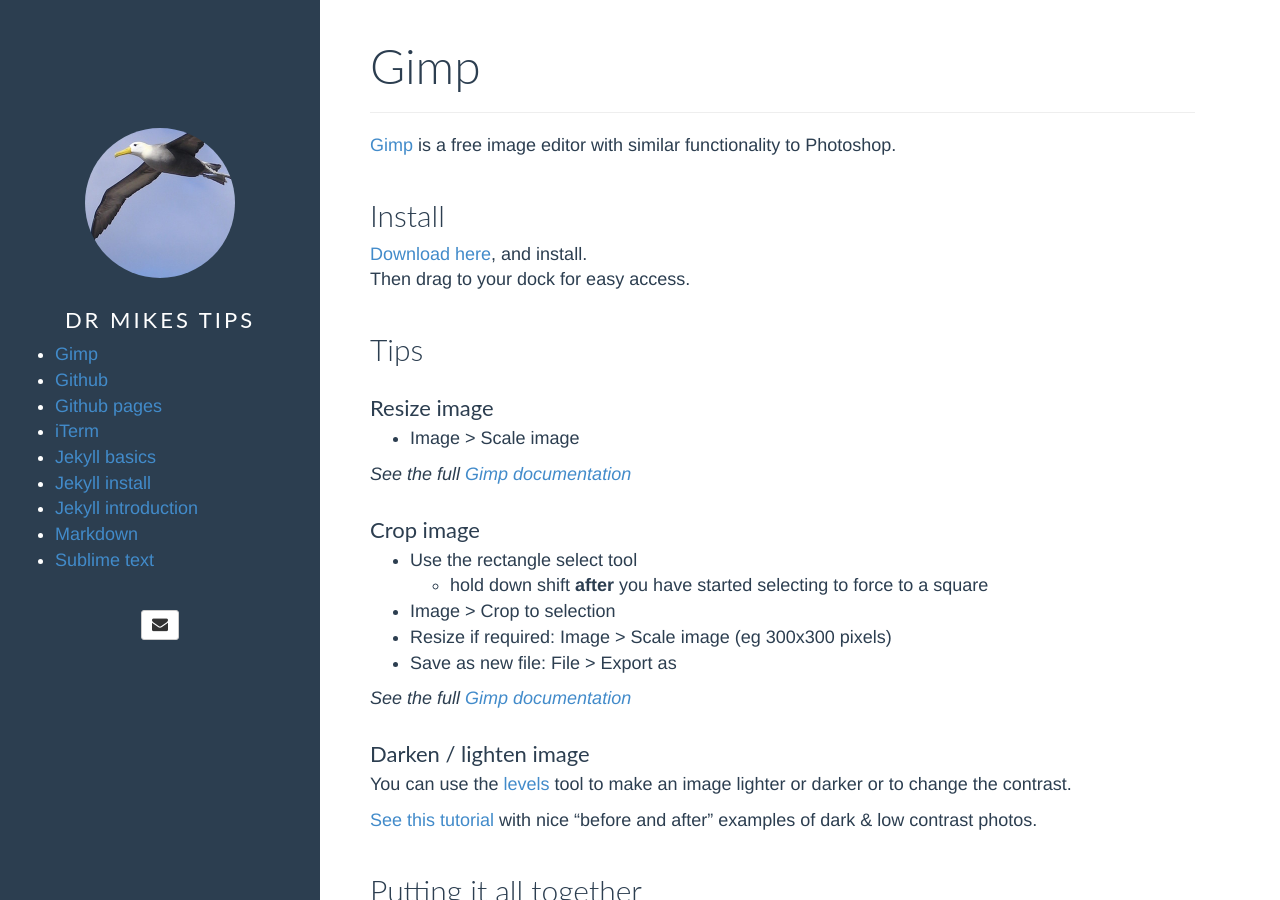
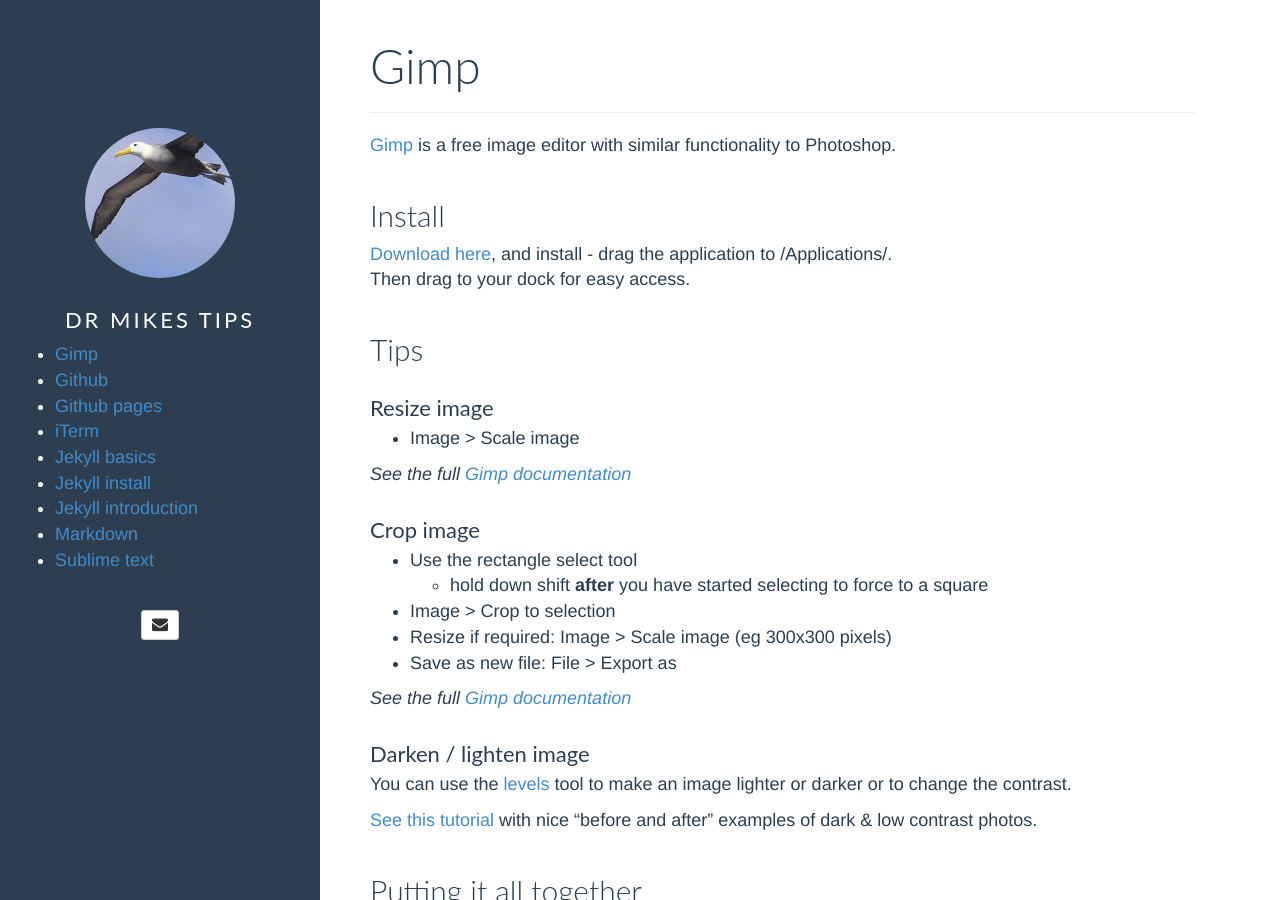
Before and after one commit to drmikeuk/tips, a Jekyll site: the page built from pages/gimp.md, in a window 1280 px wide and 900 px high. Built offline with Jekyll 4.4.1, drawn with Linux system fonts in a browser that asks for light colours; some web fonts are replaced.

Commit message:
expand on install instructions

```diff
--- a/pages/gimp.md
+++ b/pages/gimp.md
@@ -8,7 +8,7 @@
 Install
 -------
 
-[Download here](https://www.gimp.org/downloads/), and install.
+[Download here](https://www.gimp.org/downloads/), and install - drag the application to /Applications/.
 Then drag to your dock for easy access.
 
 Tips
```
